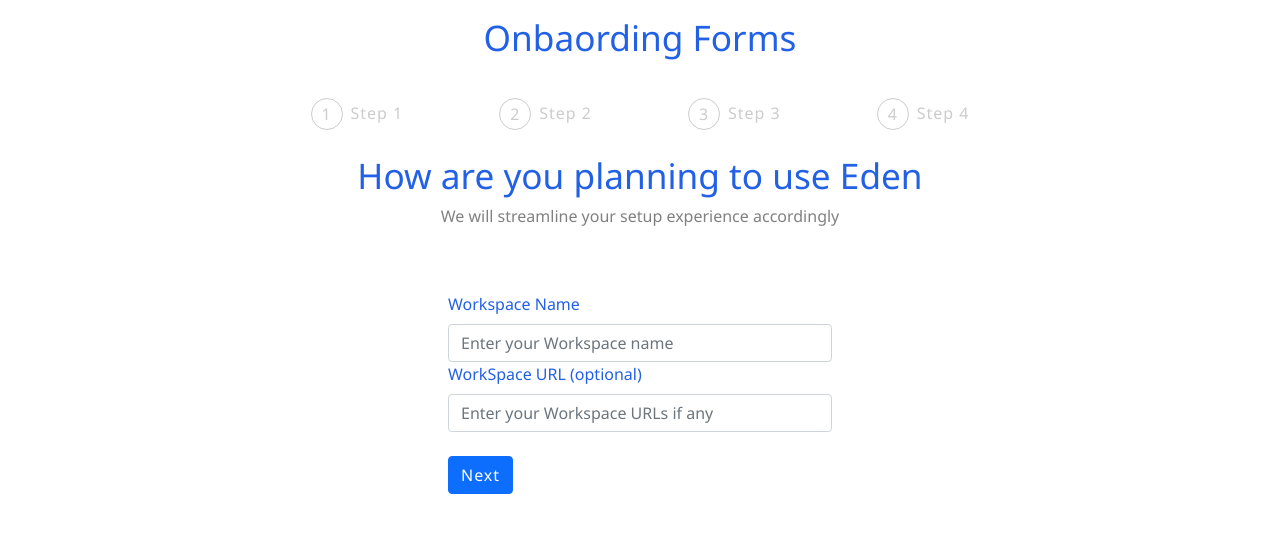
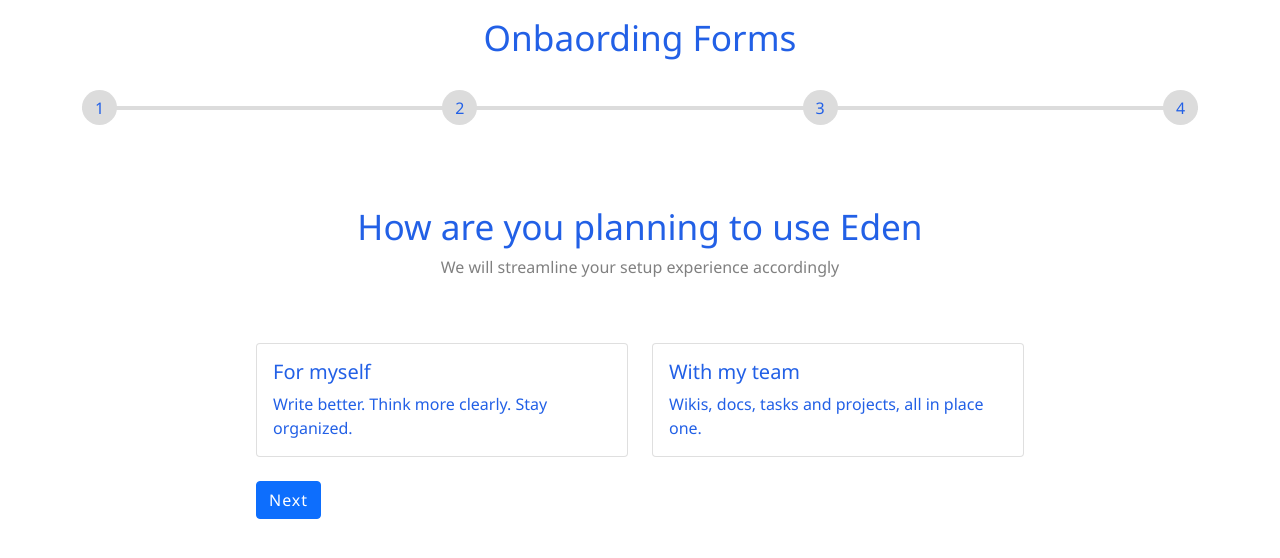
Before and after one commit to Sahana-karate-kid/onboarding-app, a React (Create React App) app: page /Thirdpage in a window 1280 px wide. Shown: the top 558 px of the page. Built offline with nearby package versions, Linux system fonts and the light colour scheme.

Commit message:
added cards and changed layout

```diff
--- a/src/App.js
+++ b/src/App.js
@@ -15,7 +15,7 @@
         <Header />
       </div>
       <Routes>
-       <Route path="/" element={<FirstPage />} exact={true} className='progress-step'></Route>
+       <Route path="/" element={<FirstPage />} exact={true}></Route>
        <Route path="/Secondpage" element={<SecondPage />}></Route>
        <Route path="/Thirdpage" element={<ThirdPage />}></Route>
        <Route path="/FinalPage" element={<FinalPage />}></Route>
--- a/src/components/FirstPage.js
+++ b/src/components/FirstPage.js
@@ -13,6 +13,7 @@
     console.log(data);
     localStorage.setItem("DISPLAY", data.display_name)
     navigate('/SecondPage');
+
 
   };
 
--- a/src/components/Progress.js
+++ b/src/components/Progress.js
@@ -1,24 +1,32 @@
-import React from 'react';
+import './Style.css';
+import React, { useState, useEffect } from "react";
+import { useLocation } from "react-router-dom";
 
 function Progress() {
+    const [inIndex, setInIndex] = useState('');
+    let location = useLocation();
+
+    useEffect(() => {
+        //Checks if location.pathname is not "/".
+        if (location.pathname)
+            setInIndex(location.pathname);
+      }, [location]); // <-- add location to dependency array
+
+      console.log(inIndex);
     return (
         <React.Fragment>
-            <div className='steps'>
-                <div className='step'>
-                    <div>1</div>
-                    <div>Step 1</div>
+            <div className='progressbar'>
+                <div className='progress-step'>
+                    <div className='progress'>1</div>
                 </div>
-                <div className='step'>
-                    <div>2</div>
-                    <div>Step 2</div>
+                <div className='progress-step'>
+                    <div className='progress'>2</div>
                 </div>
-                <div className='step'>
-                    <div>3</div>
-                    <div>Step 3</div>
+                <div className='progress-step'>
+                    <div className='progress'>3</div>
                 </div>
-                <div className='step'>
-                    <div>4</div>
-                    <div>Step 4</div>
+                <div className='progress-step'>
+                    <div className='progress'>4</div>
                 </div>
             </div>
         </React.Fragment>
--- a/src/components/SecondPage.js
+++ b/src/components/SecondPage.js
@@ -20,22 +20,25 @@
       </div>
     <Form className="input-form" onSubmit={handleSubmit(onSubmit)}>
       <div className="col-md-6 offset-md-3">
-        <Form.Group controlId="first_name">
+        <Form.Group controlId="workspace_name">
           <Form.Label>Workspace Name</Form.Label>
           <Form.Control
             type="text"
-            name="first_name"
+            name="workspace_name"
             placeholder="Enter your Workspace name"
             autoComplete="off" />
         </Form.Group>
 
-        <Form.Group controlId="last_name">
+        <Form.Group controlId="workspace_url">
           <Form.Label>WorkSpace URL (optional)</Form.Label>
+          <div className="input-group">
+	        <span className="input-group-text">https://</span>
           <Form.Control
             type="text"
-            name="last_name"
+            name="workspace_url"
             placeholder="Enter your Workspace URLs if any"
             autoComplete="off"/>
+           </div>
           </Form.Group>
           <br />
 
--- a/src/components/Style.css
+++ b/src/components/Style.css
@@ -65,4 +65,11 @@
  .progress-step-active {
     background-color: var(--primary-color);
     color: #f3f3f3;
+    text-align: center;
+
   }
+
+  .card:hover {
+    cursor: pointer;
+    box-shadow: #666;
+  }
--- a/src/components/ThirdPage.js
+++ b/src/components/ThirdPage.js
@@ -1,10 +1,10 @@
 import React from 'react';
 import { useForm } from 'react-hook-form';
+import { useNavigate } from 'react-router-dom';
 import { Form, Button } from 'react-bootstrap';
-import { useNavigate } from 'react-router-dom';
 import './Style.css';
 
-function ThirdPage(props) {
+function ThirdPage() {
   const { handleSubmit } = useForm();
   let navigate = useNavigate();
   const onSubmit = (data) => {
@@ -18,31 +18,29 @@
         <h1>How are you planning to use Eden</h1>
         <p className='tag__line'>We will streamline your setup experience accordingly</p>
       </div>
-      <Form className="input-form" onSubmit={handleSubmit(onSubmit)}>
-        <div className="col-md-6 offset-md-3">
-          <Form.Group controlId="first_name">
-            <Form.Label>Workspace Name</Form.Label>
-            <Form.Control
-              type="text"
-              name="first_name"
-              placeholder="Enter your Workspace name"
-              autoComplete="off" />
-          </Form.Group>
-
-          <Form.Group controlId="last_name">
-            <Form.Label>WorkSpace URL (optional)</Form.Label>
-            <Form.Control
-              type="text"
-              name="last_name"
-              placeholder="Enter your Workspace URLs if any"
-              autoComplete="off" />
-          </Form.Group>
-          <br />
-
-          <Button variant="primary" type="submit">
-            Next
-          </Button>
+      <Form className="input-form" onSubmit={handleSubmit(onSubmit)} >
+      <div className="row" >
+        <div className="col-sm-6">
+          <div className="card">
+            <div className="card-body">
+              <h5 className="card-title">For myself</h5>
+              <p className="card-text">Write better. Think more clearly. Stay organized.</p>
+            </div>
+          </div>
         </div>
+        <div className="col-sm-6">
+          <div className="card">
+            <div className="card-body">
+              <h5 className="card-title">With my team</h5>
+              <p className="card-text">Wikis, docs, tasks and projects, all in place one.</p>
+            </div>
+          </div>
+        </div>
+      </div>
+      <br />
+      <Button variant="primary" type="submit" className='launch__button'>
+          Next
+        </Button>
       </Form>
     </div>
   );
```
Also changed, not shown: src/components/Header.js (+8 -3 lines).
